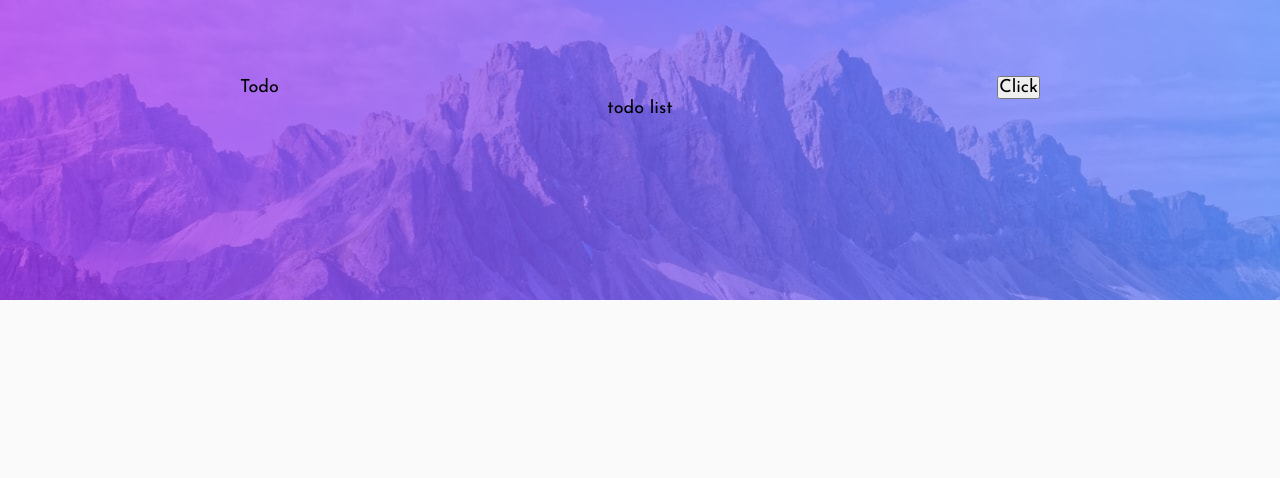
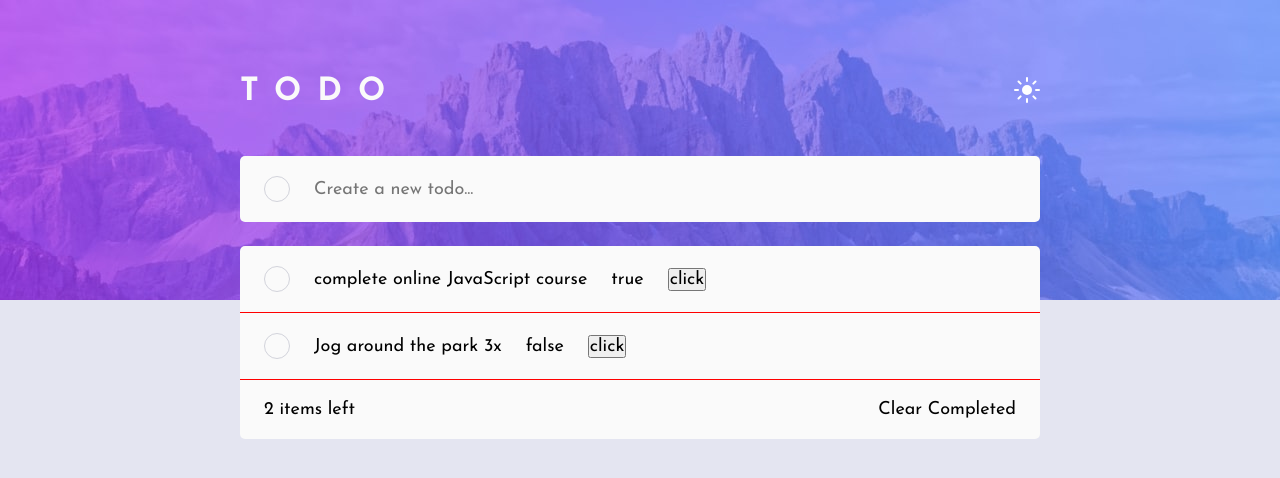
Before and after one commit to ChrisCox12/react-todo-app, a React (Create React App) app: page / in a window 1280 px wide. Shown: the top 478 px of the page. Built offline with nearby package versions, Linux system fonts and the light colour scheme.

Commit message:
made todo list; added some css

```diff
--- a/public/index.html
+++ b/public/index.html
@@ -29,7 +29,7 @@
     <link rel="preconnect" href="https://fonts.gstatic.com" crossorigin>
     <link href="https://fonts.googleapis.com/css2?family=Josefin+Sans:wght@400;700&display=swap" rel="stylesheet">
 
-    <title>React App</title>
+    <title>React App | Todo App</title>
   </head>
   <body>
     <noscript>You need to enable JavaScript to run this app.</noscript>
--- a/src/App.css
+++ b/src/App.css
@@ -2,7 +2,7 @@
   text-align: center;
   position: relative;
   min-height: 100vh;
-  background-color: var(--lt-clr-1);
+  background-color: var(--lt-clr-2);
 }
 
 .App__background {
@@ -23,6 +23,17 @@
   justify-content: space-between;
 }
 
+.App__header__left {
+  text-transform: uppercase;
+  font-weight: var(--ft-bold);
+  color: var(--lt-clr-1);
+}
+
+.App__header__right__theme-btn {
+  border: none;
+  background: transparent;
+}
+
 .dark-app {
   background-color: var(--dk-clr-1);
 }
@@ -35,6 +46,15 @@
 
   .App__background {
     height: 200px;
+  }
+
+  .App__header {
+    margin-bottom: 40px;
+  }
+
+  .App__header__left {
+    font-size: 21px;
+    letter-spacing: 12px;
   }
 
   .dark-background {
@@ -52,6 +72,15 @@
     background-image: url(./assets/bg-desktop-light.jpg);
   }
 
+  .App__header {
+    margin-bottom: 48px;
+  }
+
+  .App__header__left {
+    font-size: 32px;
+    letter-spacing: 16px;
+  }
+
   .dark-background {
     background-image: url(./assets/bg-desktop-dark.jpg);
   }
--- a/src/App.js
+++ b/src/App.js
@@ -3,6 +3,8 @@ import { useEffect, useState } from 'react';
 import './App.css';
 import Header from './components/Header/Header';
 import TODO_LIST from './components/Todo_List/Todo_List';
+import moon from './assets/icon-moon.svg';
+import sun from './assets/icon-sun.svg';
 
 
 function App() {
@@ -11,27 +13,37 @@ function App() {
   useEffect(() => {
     const app = document.querySelector('.App');
     const app_background = document.querySelector('.App__background');
+    const theme_btn = document.querySelector('.App__header__right__theme-btn');
+    const tb = document.getElementById('theme-btn');
 
     if(toggleTheme) {
       app.classList.add('dark-app');
       app_background.classList.add('dark-background');
+      tb.src = moon;
     }
     else{
       app.classList.remove('dark-app');
       app_background.classList.remove('dark-background');
+      tb.src = sun;
     }
   }, [toggleTheme]);
 
-
+  function TOGGLE_THEME() {
+    setToggleTheme(!toggleTheme);
+  }
 
   return (
     <div className="App">
       <div className='App__background'></div>
       <div className='App__header'>
         <div className='App__header__left'>Todo</div>
-        <div className='App__header__right'><button onClick={() => setToggleTheme(!toggleTheme)}>Click</button></div>
+        <div className='App__header__right'>
+          <button className='App__header__right__theme-btn' onClick={TOGGLE_THEME}>
+            <img id='theme-btn' src={sun} />
+          </button>
+        </div>
       </div>
-      <TODO_LIST />
+      <TODO_LIST toggleTheme={toggleTheme} />
     </div>
   );
 }
--- /dev/null
+++ b/src/components/Todo/Todo.js
@@ -0,0 +1,21 @@
+import React, { useEffect, useState } from 'react'
+
+function TODO({ todo, handleDeleteTodo }) {
+    const [isCompleted, setIsCompleted] = useState(false);
+    const [task, setTask] = useState("");
+
+    useEffect (() => {
+        setIsCompleted(todo.isCompleted);
+    }, [todo]);
+
+    return (
+        <>
+            <div className='todo-list__list__todo__check-circle'></div>
+            <div className='todo-list__list__todo__todo-text'>{todo.text}</div>
+            <div>{isCompleted ? 'true' : 'false'}</div>
+            <button onClick={() => handleDeleteTodo(todo.id)}>click</button>
+        </>
+    )
+}
+
+export default TODO;
--- a/src/components/Todo_List/Todo_List.css
+++ b/src/components/Todo_List/Todo_List.css
@@ -1,3 +1,99 @@
 .todo-list {
     position: relative;
 }
+
+.todo-list__new-todo {
+    background-color: var(--lt-clr-1);
+    border-radius: 5px;
+    display: flex;
+    align-items: center;
+}
+
+.todo-list__list {
+    border-radius: 5px;
+    background-color: var(--lt-clr-1);
+}
+
+.todo-list__list__todo {
+    display: flex;
+    align-items: center;
+    border-bottom: 1px solid red;
+}
+
+.todo-list__new-todo__check-circle,
+.todo-list__list__todo__check-circle {
+    border: 1px solid var(--lt-clr-3);
+    border-radius: 50%;
+}
+
+.todo-list__new-todo__input {
+    border: none;
+    background: transparent;
+}
+
+.todo-list__list__items-left {
+    display: flex;
+    align-items: center;
+    justify-content: space-between;
+}
+
+.dark-list {
+    background-color: var(--dk-clr-7);
+}
+
+.dark-circle {
+    border: 1px solid var(--dk-clr-5);
+}
+
+.dark-todo {
+
+}
+
+@media screen and (min-width: 375px) {
+    .todo-list__new-todo,
+    .todo-list__list__todo {
+        /* height: 50px; */
+        /* height: calc(50px - 12px); */
+
+        padding: 12px 20px;
+        column-gap: 12px;
+    }
+
+    .todo-list__new-todo {
+        margin-bottom: 16px;
+    }
+
+    .todo-list__list__items-left {
+        padding: 12px 20px;
+    }
+
+    .todo-list__new-todo__check-circle,
+    .todo-list__list__todo__check-circle {
+        height: 22px;
+        width: 22px;
+    }
+}
+
+@media screen and (min-width: 1024px) {
+    .todo-list__new-todo,
+    .todo-list__list__todo {
+        /* height: 65px; */
+
+        padding: 20px 24px;
+        column-gap: 24px;
+    }
+
+    .todo-list__new-todo {
+        margin-bottom: 24px;
+    }
+
+    .todo-list__list__items-left {
+        padding: 20px 24px;
+    }
+
+    .todo-list__new-todo__check-circle,
+    .todo-list__list__todo__check-circle {
+        height: 24px;
+        width: 24px;
+    }
+}
--- a/src/components/Todo_List/Todo_List.js
+++ b/src/components/Todo_List/Todo_List.js
@@ -1,16 +1,87 @@
-import React, { useState } from 'react';
+import React, { useEffect, useState } from 'react';
+import TODO from '../Todo/Todo';
 import './Todo_List.css';
 
-function TODO_LIST() {
-    const [todos, setTodos] = useState([]);
+function TODO_LIST({ toggleTheme }) {
+    const [todos, setTodos] = useState([
+        {
+            text: 'complete online JavaScript course',
+            isCompleted: true,
+            id: 0
+        },
+        {
+            text: 'Jog around the park 3x',
+            isCompleted: false,
+            id: 1
+        }
+    ]);
+    const [isLoaded, setIsLoaded] = useState(false);
 
+    useEffect(() => {
+        const todo_input = document.querySelector('.todo-list__new-todo');
+        const check_circle = document.querySelector('.todo-list__new-todo__check-circle');
+        const list = document.querySelector('.todo-list__list');
+        /* console.log(todos); */
+        if(toggleTheme) {
+            todo_input.classList.add('dark-list');
+            check_circle.classList.add('dark-circle');
+            list.classList.add('dark-list');
+        }
+        else {
+            todo_input.classList.remove('dark-list');
+            check_circle.classList.remove('dark-circle');
+            list.classList.remove('dark-list');
+        }
+    }, [toggleTheme]);
 
+    /* if(!isLoaded){
+        return (
+            <div>Loading...</div>
+        );
+    } */
+
+    function handleDeleteTodo(i) {
+        console.log('deleted')
+        console.log(i)
+
+        const new_todos = todos.filter(todo => todo.id !== i);
+
+        console.log(new_todos)
+
+        setTodos(new_todos)
+    }
 
     return (
         <div className='todo-list'>
-            todo list
+            <div className='todo-list__new-todo'>
+                <div className='todo-list__new-todo__check-circle'></div>
+                <input className='todo-list__new-todo__input' type='text' placeholder='Create a new todo...'></input>
+            </div>
+
+            <ul className='todo-list__list'>
+                {
+                    todos.map((todo, index) => {
+                        /* return (
+                            <li key={index} className='todo-list__list__todo'>
+                                <div className='todo-list__list__todo__check-circle'></div>
+                                <div className='todo-list__list__todo__todo-text'>{todo.text}</div>
+
+                            </li>
+                        ); */
+                        return (
+                            <li key={index} className='todo-list__list__todo'>
+                                <TODO todo={todo} handleDeleteTodo={handleDeleteTodo} />
+                            </li>
+                        );
+                    })
+                }
+                <li key={(todos.length + 1)} className='todo-list__list__items-left'>
+                    <div>{todos.length} items left</div>
+                    <div>Clear Completed</div>
+                </li>
+            </ul>
         </div>
-    )
+    );
 }
 
 export default TODO_LIST;
--- a/src/index.css
+++ b/src/index.css
@@ -29,6 +29,9 @@ code {
   --dk-clr-5: hsl(234, 11%, 52%);
   --dk-clr-6: hsl(233, 14%, 35%);
   --dk-clr-7: hsl(237, 14%, 26%);
+
+  --ft-reg: 400;
+  --ft-bold: 700;
 }
 
 *, *::before, *::after {
```
